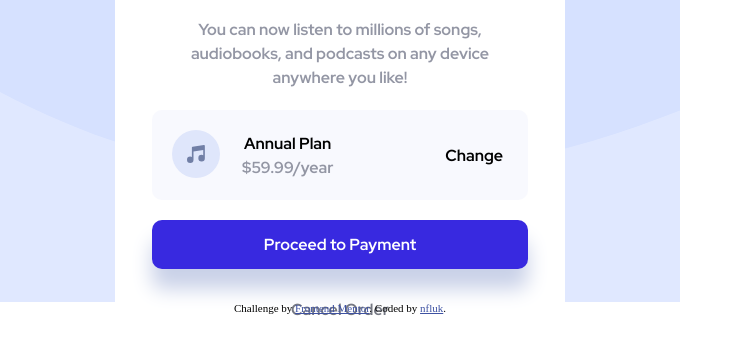
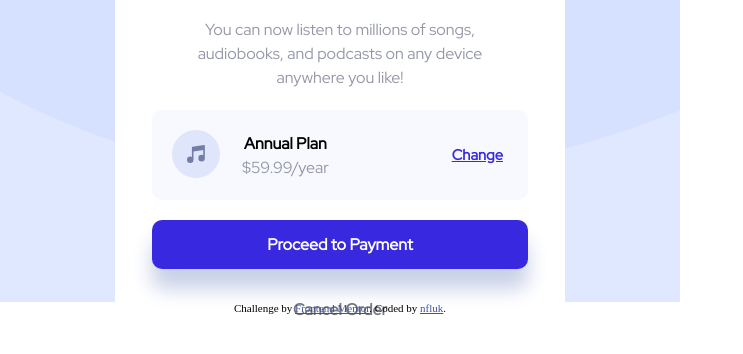
Before and after one commit to nfluk/order_summary, a plain HTML site: page index.html in a window 1280 px wide. Shown: the part 258-612 px from the top of the page, without its empty margins (0-743 px from the left). Drawn offline with Linux system fonts and the light colour scheme.

Commit message:
added underline & changed color + size to "change"

```diff
--- a/index.css
+++ b/index.css
@@ -55,6 +55,10 @@ main {
   float: right;
   margin-right: 15px;
   margin-top: 25px;
+  text-decoration: underline;
+  color: hsl(245, 75%, 52%);
+  font-weight: 700;
+  font-size: 92%;
 }
 
 #plan {
@@ -96,7 +100,7 @@ h1 {
 #cancel {
   color: #757883;
   margin-top: 30px;
-  font-weight: 500;
+  font-weight: bold;
 }
 
 .attribution {
--- a/index.html
+++ b/index.html
@@ -15,7 +15,7 @@
     <link rel="preconnect" href="https://fonts.googleapis.com" />
     <link rel="preconnect" href="https://fonts.gstatic.com" crossorigin />
     <link
-      href="https://fonts.googleapis.com/css2?family=Red+Hat+Display:wght@700&display=swap"
+      href="https://fonts.googleapis.com/css2?family=Red+Hat+Display"
       rel="stylesheet"
     />
     <title>Frontend Mentor | Order summary card</title>
```
